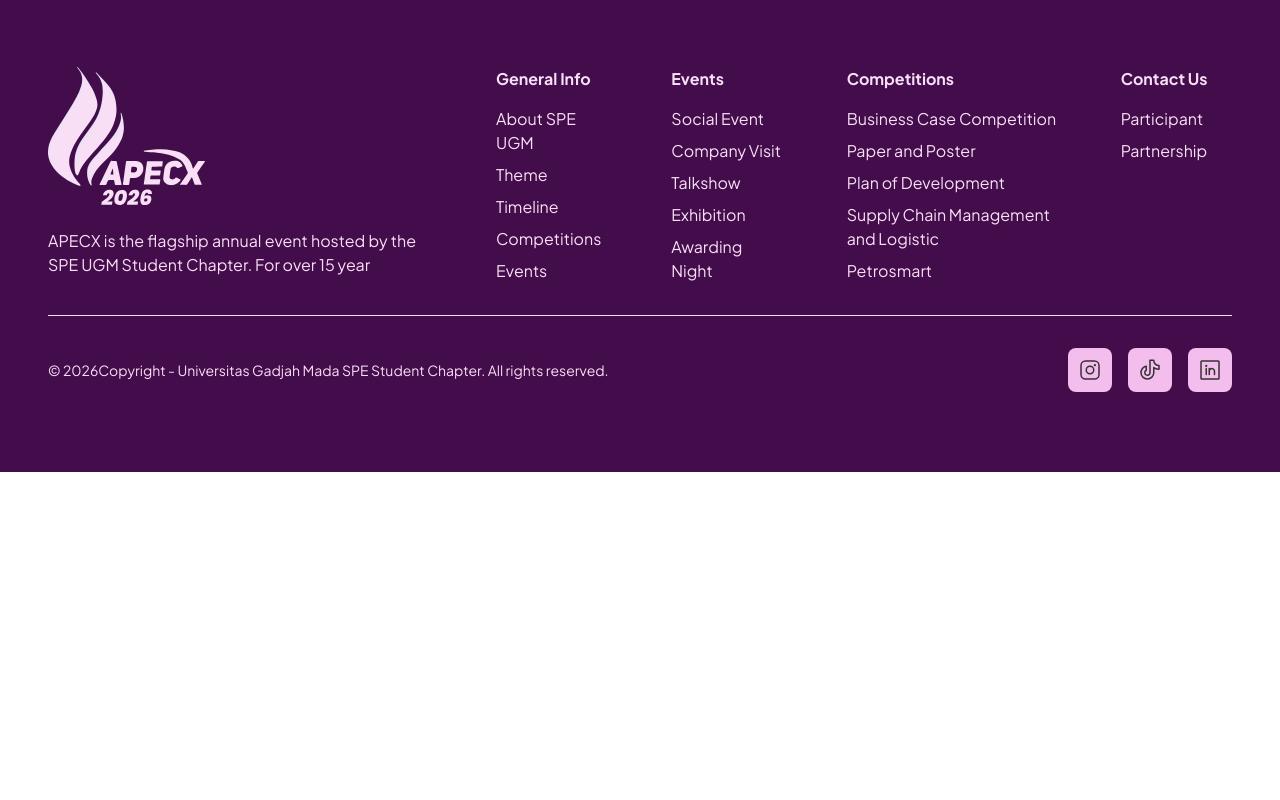
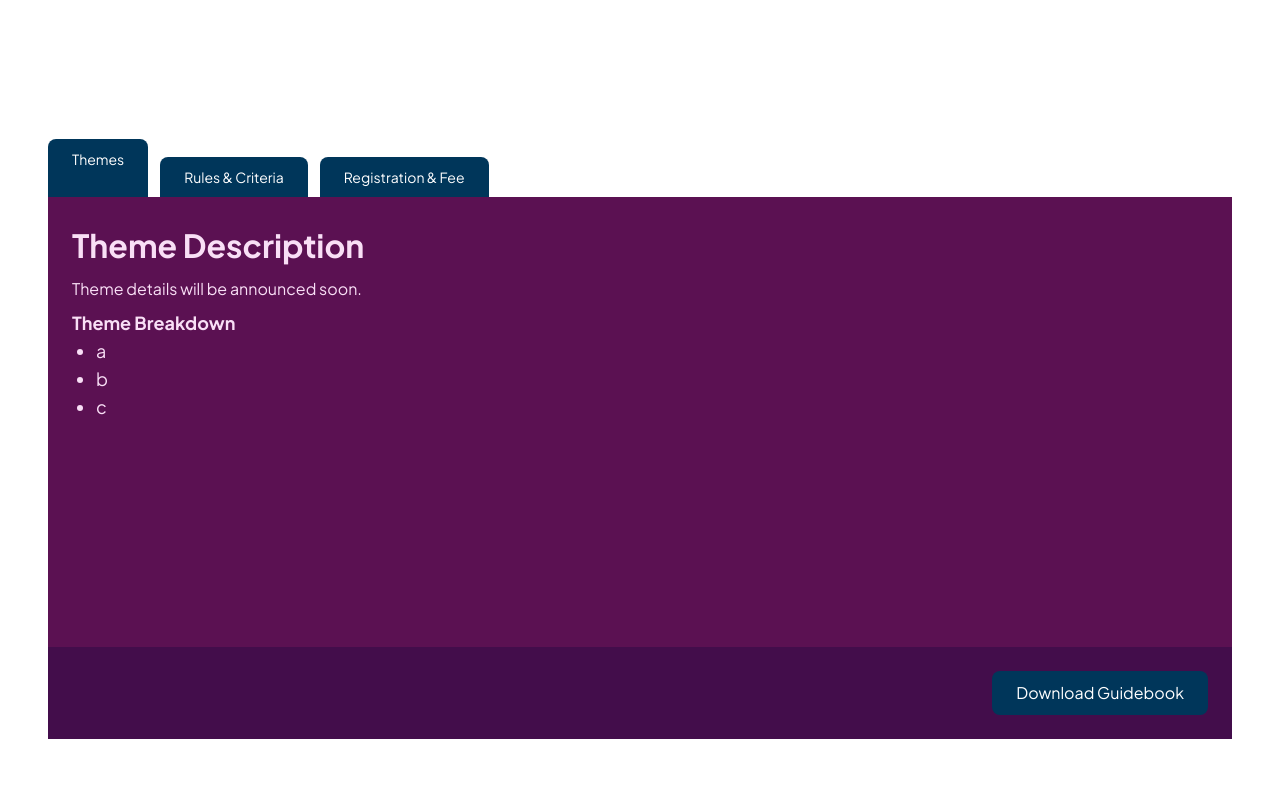
Before and after one commit to apecxugm/apecx2026, a Next.js app: page /competition/bcc in a window 1280 px wide. Shown: the part 1480-2280 px from the top of the page. Before the commit the page ends 1952 px from the top, so only its background shows below. Built offline with nearby package versions, Linux system fonts and the light colour scheme.

Commit message:
feat(guidebook): add guidebook section on competition pages

```diff
--- a/src/app/competition/[slug]/data.ts
+++ b/src/app/competition/[slug]/data.ts
@@ -15,9 +15,11 @@ export interface CompetitionData {
   themeDesc: string;
   timeline: TimelineItem[];
   bestThing?: string;
+  guidebook: string;
   themeGuidebook?: string;
+  coreTheme?: string;
+  subTheme?: string[];
   themeBreakdown?: string[];
-  guidebook: string;
   rules: string[];
   abstractCriteria?: string[];
   preliminaryCriteria?: string[];
@@ -62,12 +64,10 @@ export const COMPETITION: CompetitionData[] = [
     ],
     bestThing: "Innovative Solution",
     guidebook: "",
-    themeGuidebook: "",
-    themeBreakdown: ["a", "b", "c"],
+    coreTheme: "",
+    subTheme: ["a", "b", "c", "d", "e"],
     rules: ["a", "b", "c"],
     abstractCriteria: [],
-    preliminaryCriteria: [],
-    finalCriteria: [],
     requiredDocument: [],
     preliminaryPayment: [],
     faq: [
@@ -91,7 +91,6 @@ export const COMPETITION: CompetitionData[] = [
     themeGuidebook: "",
     themeBreakdown: ["a", "b", "c"],
     rules: ["a", "b", "c"],
-    abstractCriteria: [],
     preliminaryCriteria: [],
     finalCriteria: [],
     requiredDocument: [],
--- a/src/app/competition/[slug]/page.tsx
+++ b/src/app/competition/[slug]/page.tsx
@@ -3,6 +3,7 @@ import { COMPETITION } from "./data"
 // import ComingSoon from "@/src/components/coming-soon"
 import CompetitionTheme from "@/src/modules/competition/theme"
 import CompetitionTimeline from "@/src/modules/competition/timeline"
+import Guidebook from "@/src/modules/competition/guidebook"
 
 type Params = {
   slug: string
@@ -23,6 +24,19 @@ const Page = async ({ params }: { params: Promise<Params> }) => {
       <Hero title={data.title} logo={data.logo} />
       <CompetitionTheme title={data.title} theme={data.theme} themeDesc={data.themeDesc} />
       <CompetitionTimeline timeline={data.timeline} bestThing={data.bestThing} />
+      <Guidebook
+        guidebook={data.guidebook}
+        themeGuidebook={data.themeGuidebook}
+        coreTheme={data.coreTheme}
+        subTheme={data.subTheme}
+        themeBreakdown={data.themeBreakdown}
+        rules={data.rules}
+        abstractCriteria={data.abstractCriteria}
+        preliminaryCriteria={data.preliminaryCriteria}
+        finalCriteria={data.finalCriteria}
+        requiredDocument={data.requiredDocument}
+        preliminaryPayment={data.preliminaryPayment}
+      />
       {/* <div className="py-10">
         <ComingSoon />
       </div> */}
--- /dev/null
+++ b/src/modules/competition/guidebook.tsx
@@ -0,0 +1,223 @@
+"use client";
+
+import { useMemo, useState } from "react";
+import Container from "@/src/components/ui/container";
+import { Button } from "@/src/components/ui/button";
+import type { CompetitionData } from "@/src/app/competition/[slug]/data";
+
+type GuidebookTabId = "themes" | "rules" | "registration";
+
+interface GuidebookProps {
+  guidebook: CompetitionData["guidebook"];
+  themeGuidebook?: CompetitionData["themeGuidebook"];
+  coreTheme?: CompetitionData["coreTheme"];
+  subTheme?: CompetitionData["subTheme"];
+  themeBreakdown?: CompetitionData["themeBreakdown"];
+  rules: CompetitionData["rules"];
+  abstractCriteria?: CompetitionData["abstractCriteria"];
+  preliminaryCriteria?: CompetitionData["preliminaryCriteria"];
+  finalCriteria?: CompetitionData["finalCriteria"];
+  requiredDocument: CompetitionData["requiredDocument"];
+  preliminaryPayment: CompetitionData["preliminaryPayment"];
+}
+
+const TAB_LABELS: { id: GuidebookTabId; label: string }[] = [
+  { id: "themes", label: "Themes" },
+  { id: "rules", label: "Rules & Criteria" },
+  { id: "registration", label: "Registration & Fee" },
+];
+
+const Guidebook = ({
+  guidebook,
+  themeGuidebook,
+  coreTheme,
+  subTheme,
+  themeBreakdown,
+  rules,
+  abstractCriteria,
+  preliminaryCriteria,
+  finalCriteria,
+  requiredDocument,
+  preliminaryPayment,
+}: GuidebookProps) => {
+  const [activeTab, setActiveTab] = useState<GuidebookTabId>("themes");
+
+  const content = useMemo(() => {
+    if (activeTab === "themes") {
+      const hasCoreThemeVariant = Boolean(coreTheme?.trim()) || Boolean(subTheme && subTheme.length > 0);
+
+      if (hasCoreThemeVariant) {
+        return {
+          title: "Core and Sub-Themes",
+          description: coreTheme?.trim() || "Core theme details will be announced soon.",
+          sections: [
+            {
+              heading: subTheme && subTheme.length === 5 ? "The 5 Sub-Themes" : "Sub-Themes",
+              items:
+                subTheme && subTheme.length > 0
+                  ? subTheme
+                  : ["Sub-theme details will be announced soon."],
+            },
+          ],
+        };
+      }
+
+      return {
+        title: "Theme Description",
+        description:
+          themeGuidebook?.trim() ||
+          "Theme details will be announced soon.",
+        sections: [
+          {
+            heading: "Theme Breakdown",
+            items: (themeBreakdown && themeBreakdown.length > 0)
+              ? themeBreakdown
+              : ["Theme breakdown details will be announced soon."],
+          },
+        ],
+      };
+    }
+
+    if (activeTab === "rules") {
+      const hasAbstract = Boolean(abstractCriteria && abstractCriteria.length > 0);
+      const hasPreliminary = Boolean(preliminaryCriteria && preliminaryCriteria.length > 0);
+      const hasFinal = Boolean(finalCriteria && finalCriteria.length > 0);
+
+      const ruleSections = [
+        {
+          heading: "Competition Rules",
+          items: rules.length > 0 ? rules : ["Rules will be announced soon."],
+        },
+      ];
+
+      if (hasPreliminary || hasFinal) {
+        if (hasPreliminary) {
+          ruleSections.push({
+            heading: "Preliminary Criteria",
+            items: preliminaryCriteria as string[],
+          });
+        }
+
+        if (hasFinal) {
+          ruleSections.push({
+            heading: "Final Criteria",
+            items: finalCriteria as string[],
+          });
+        }
+      } else if (hasAbstract) {
+        ruleSections.push({
+          heading: "Assessment Criteria",
+          items: abstractCriteria as string[],
+        });
+      } else {
+        ruleSections.push({
+          heading: "Assessment Criteria",
+          items: ["Assessment criteria will be announced soon."],
+        });
+      }
+
+      return {
+        title: "Rules and Assignment Criteria",
+        description: "Please review all rules and assessment criteria carefully before submission.",
+        sections: ruleSections,
+      };
+    }
+
+    return {
+      title: "Registration & Fee",
+      description: "Complete all required documents and payment steps to finalize your registration.",
+      sections: [
+        {
+          heading: "Required Documents",
+          items:
+            requiredDocument.length > 0
+              ? requiredDocument
+              : ["Required documents will be announced soon."],
+        },
+        {
+          heading: "Preliminary Payment",
+          items:
+            preliminaryPayment.length > 0
+              ? preliminaryPayment
+              : ["Preliminary payment details will be announced soon."],
+        },
+      ],
+    };
+  }, [
+    activeTab,
+    themeGuidebook,
+    coreTheme,
+    subTheme,
+    themeBreakdown,
+    rules,
+    abstractCriteria,
+    preliminaryCriteria,
+    finalCriteria,
+    requiredDocument,
+    preliminaryPayment,
+  ]);
+
+  return (
+    <section className="bg-neutral-100 py-12 md:py-38">
+      <Container className="flex flex-col gap-0 px-0 md:px-8 xl:px-12">
+        <div className="flex flex-row mx-4 md:mx-0 items-end gap-2 md:gap-3">
+          {TAB_LABELS.map((tab) => {
+            const isActive = tab.id === activeTab;
+
+            return (
+              <button
+                key={tab.id}
+                type="button"
+                onClick={() => setActiveTab(tab.id)}
+                className={[
+                  "rounded-t-lg px-3 bg-tertiary-900 text-white py-[10px] text-sm font-medium transition-colors md:px-6 cursor-pointer transition-all duration-300 whitespace-nowrap",
+                  isActive
+                    ? "md:pb-7 pb-5"
+                    : "",
+                ].join(" ")}
+              >
+                {tab.label}
+              </button>
+            );
+          })}
+        </div>
+
+        <div className="overflow-hidden bg-secondary-1000">
+          <div className="p-6 space-y-2 h-[450px] overflow-y-scroll">
+            <h3 className="font-bold text-secondary-100">{content.title}</h3>
+            <p className="text-secondary-100">{content.description}</p>
+
+            {content.sections.map((section) => (
+              <div className="" key={section.heading}>
+                <h5 className="text-lg font-semibold text-secondary-100 ">{section.heading}</h5>
+                <ul className="list-disc pl-6 text-secondary-100 text-lg">
+                  {section.items.map((item) => (
+                    <li key={item}>{item}</li>
+                  ))}
+                </ul>
+              </div>
+            ))}
+          </div>
+
+          <div className="flex justify-end bg-primary-900 px-6 py-6">
+            <Button
+              type="button"
+              variant="dark-blue"
+              size="fit"
+              className="!text-sm md:!text-base"
+              onClick={() => {
+                if (guidebook?.trim()) {
+                  window.open(guidebook, "_blank", "noopener,noreferrer");
+                }
+              }}
+            >
+              Download Guidebook
+            </Button>
+          </div>
+        </div>
+      </Container>
+    </section>
+  );
+};
+
+export default Guidebook;
```
